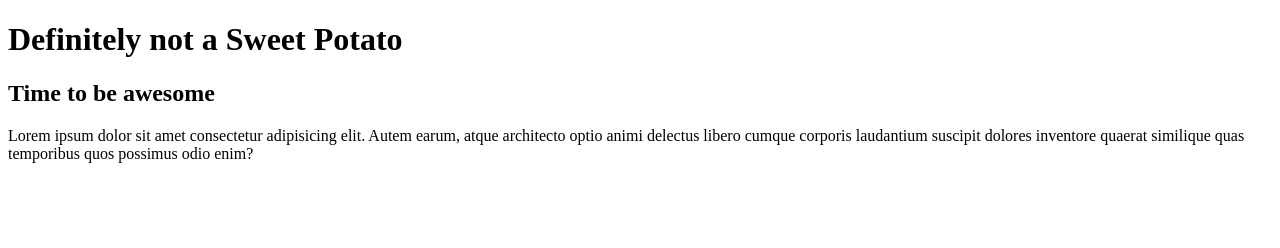
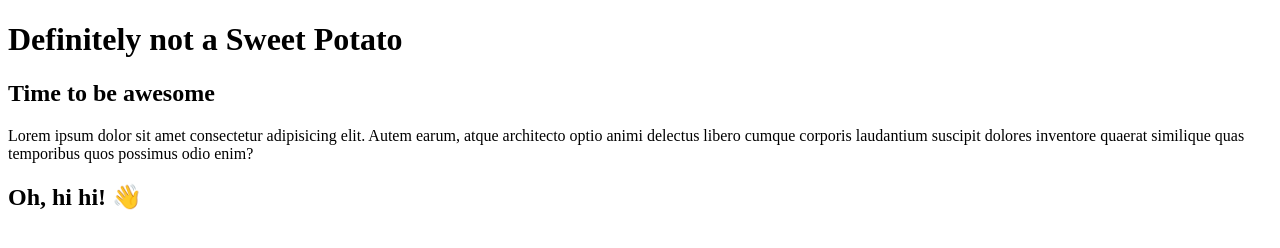
Before and after one commit to DefinitelyNotFrogger/special-enigma, a plain HTML site: page index.html in a window 1280 px wide. Drawn offline with Linux system fonts and the light colour scheme.

Commit message:
Natalee added a heading and an emoji

```diff
--- a/index.html
+++ b/index.html
@@ -10,6 +10,7 @@
     <h1>Definitely not a Sweet Potato</h1>
     <h2>Time to be awesome</h2>
     <p>Lorem ipsum dolor sit amet consectetur adipisicing elit. Autem earum, atque architecto optio animi delectus libero cumque corporis laudantium suscipit dolores inventore quaerat similique quas temporibus quos possimus odio enim?</p>
+    <h2>Oh, hi hi! 👋 </h2>
     <script>
 
     </script>
```
